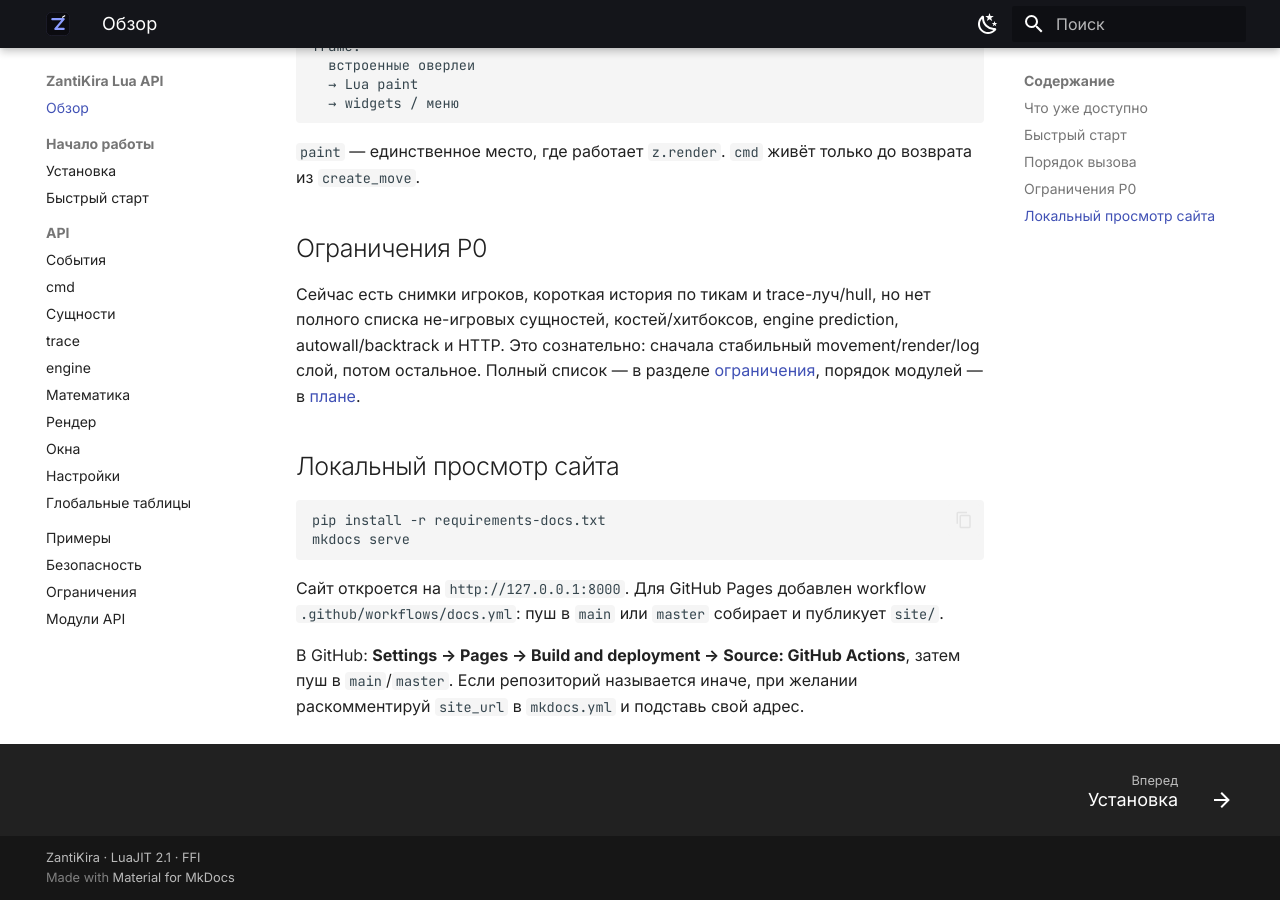
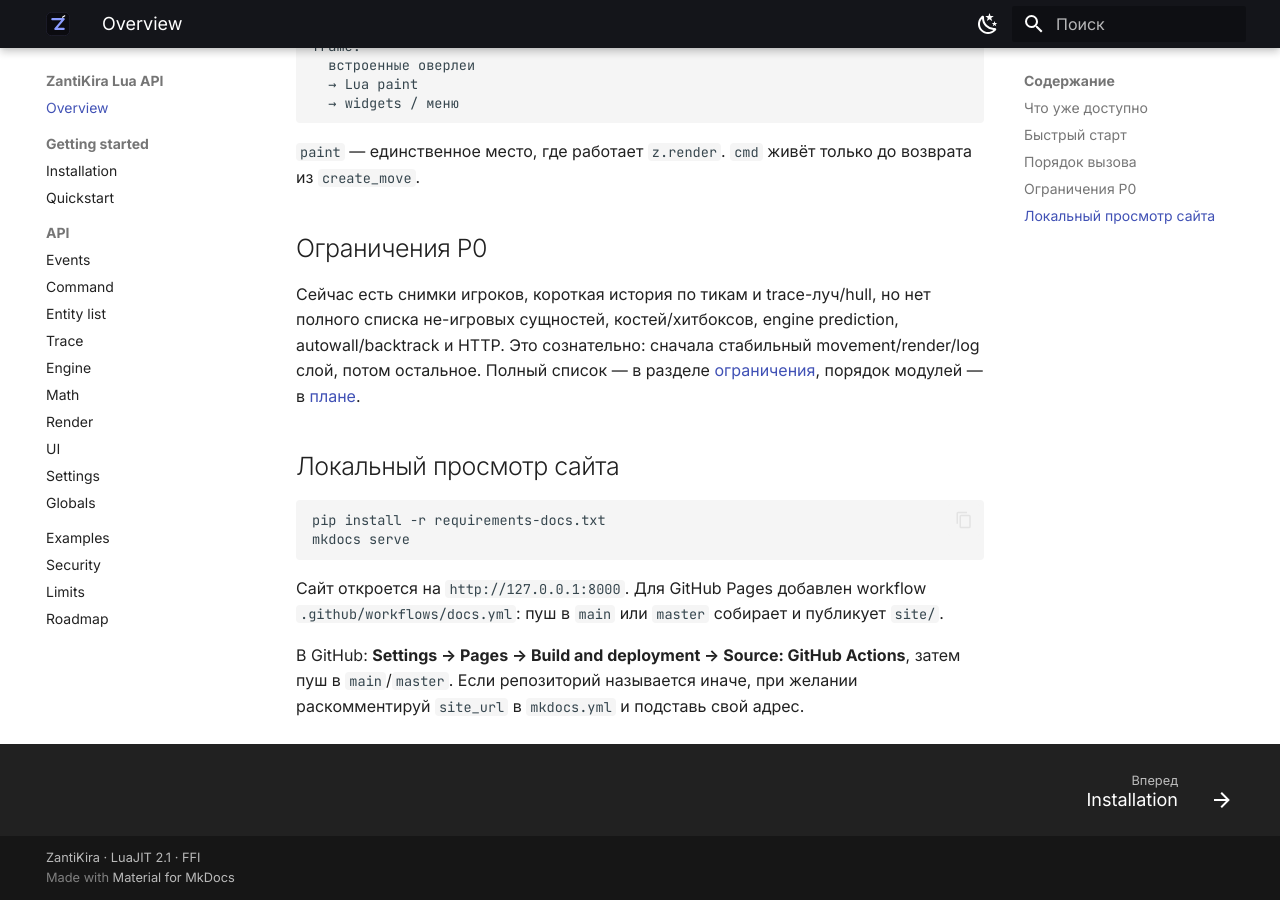
Before and after one commit to Niroid1237/zantikira-cs2-docs, an MkDocs documentation site: the page built from docs/index.md, in a window 1280 px wide and 900 px high, scrolled down 2117 px. Built offline with MkDocs 1.6.1 and Material for MkDocs 9.7.7, drawn with Linux system fonts in a browser that asks for light colours.

Commit message:
docs: use English navigation labels

```diff
--- a/mkdocs.yml
+++ b/mkdocs.yml
@@ -40,25 +40,25 @@ theme:
         name: Тёмная тема
 
 nav:
-  - Обзор: index.md
-  - Начало работы:
-      - Установка: start/installation.md
-      - Быстрый старт: start/quickstart.md
+  - Overview: index.md
+  - Getting started:
+      - Installation: start/installation.md
+      - Quickstart: start/quickstart.md
   - API:
-      - События: api/events.md
-      - cmd: api/command.md
-      - Сущности: api/entitylist.md
-      - trace: api/trace.md
-      - engine: api/engine.md
-      - Математика: api/math.md
-      - Рендер: api/render.md
-      - Окна: api/ui.md
-      - Настройки: api/settings.md
-      - Глобальные таблицы: api/globals.md
-  - Примеры: examples.md
-  - Безопасность: security.md
-  - Ограничения: limits.md
-  - Модули API: roadmap.md
+      - Events: api/events.md
+      - Command: api/command.md
+      - Entity list: api/entitylist.md
+      - Trace: api/trace.md
+      - Engine: api/engine.md
+      - Math: api/math.md
+      - Render: api/render.md
+      - UI: api/ui.md
+      - Settings: api/settings.md
+      - Globals: api/globals.md
+  - Examples: examples.md
+  - Security: security.md
+  - Limits: limits.md
+  - Roadmap: roadmap.md
 
 plugins:
   - search:
```
